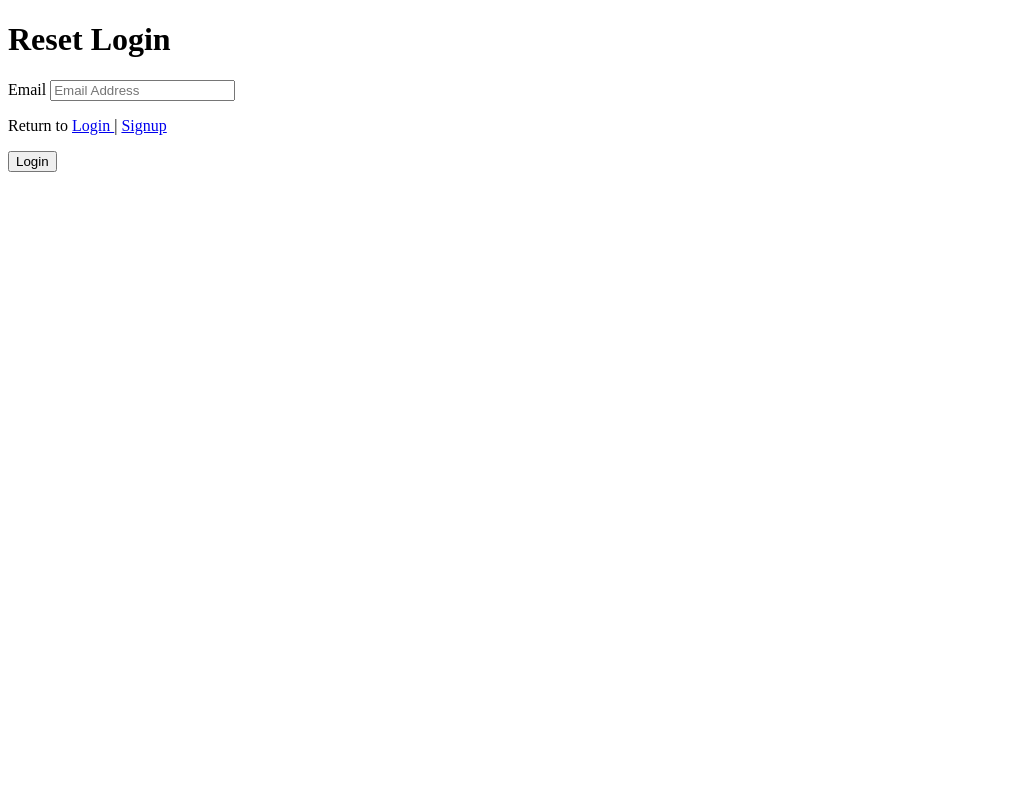
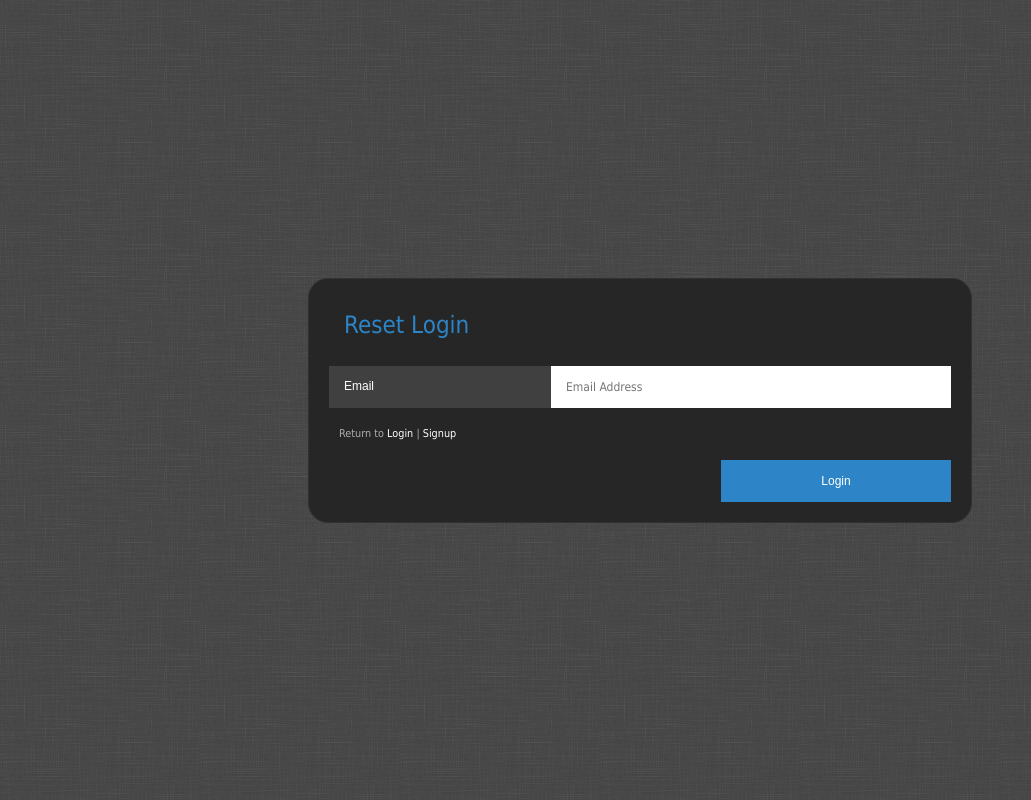
Before and after one commit to LiamArmour/HTML5-Login-With-JavaScript, a plain HTML site: page resetpassword.html in a window 1280 px wide. Shown: the whole page, without its empty margins (0-1031 px from the left). Drawn offline with nearby package versions, Linux system fonts and the light colour scheme; some packages are replaced by stand-ins of ours; files that its build step writes are made by us from their sources; a script that the page names is missing; files whose address does not match are found by name.

Commit message:
fixed CSS issue and removed unwanted files

```diff
--- a/Assets/CSS/Login.css
+++ b/Assets/CSS/Login.css
@@ -133,25 +133,25 @@ body {
     position: relative;
 }
 #login-container form .field-row:first-child {
-    margin: 35px 0 0 0;
+    margin: 30px 0 0 0;
 }
 #login-container form .field-row label.formlabel {
     float: left;
-    width: 180px;
+    width: 192px;
     height: 42px;
     line-height: 40px;
     color: white;
     background: #404040;
-    padding: 0 20px;
+    padding: 0 15px;
 }
 #login-container form .field-row input.text {
     float: left;
-    width: 400px;
+    width: 370px;
     height: 42px;
     line-height: 40px;
     color: #9C9C9C;
     background: white;
-    padding: 0 20px;
+    padding: 0 15px;
 }
 #login-container form .field-row input.text:hover {
     color: #656565;
--- a/resetpassword.html
+++ b/resetpassword.html
@@ -14,7 +14,7 @@
 	<link rel="icon" href="../assets/images/favicon.ico" />
 	<link rel="shortcut icon" href="../assets/images/favicon.ico" />
 
-	<link rel="stylesheet" type="text/css" href="../assets/css/style.css" media="screen"/>
+	<link rel="stylesheet" type="text/css" href="Assets/CSS/Login.css" media="screen"/>
 
 	<script type="text/javascript" src="../assets/js/jquery.min.js"></script>
 	<script type="text/javascript" src="../assets/js/bootstrap.min.js"></script>
```
Also changed, not shown: index.html (+10 -19 lines), Assets/JavaScript/jquery.validate.js (renamed from Assets/JavaScript/jp_validation/jquery.validate.js).
